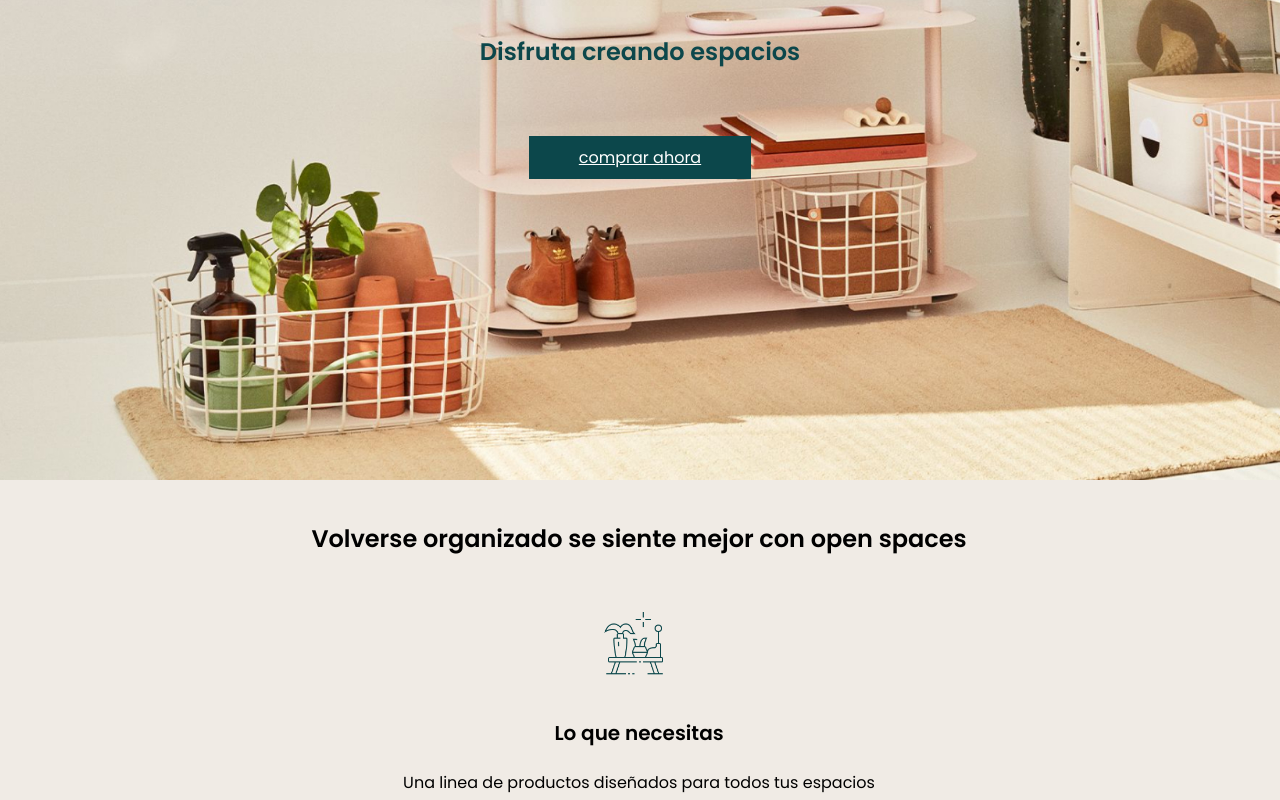
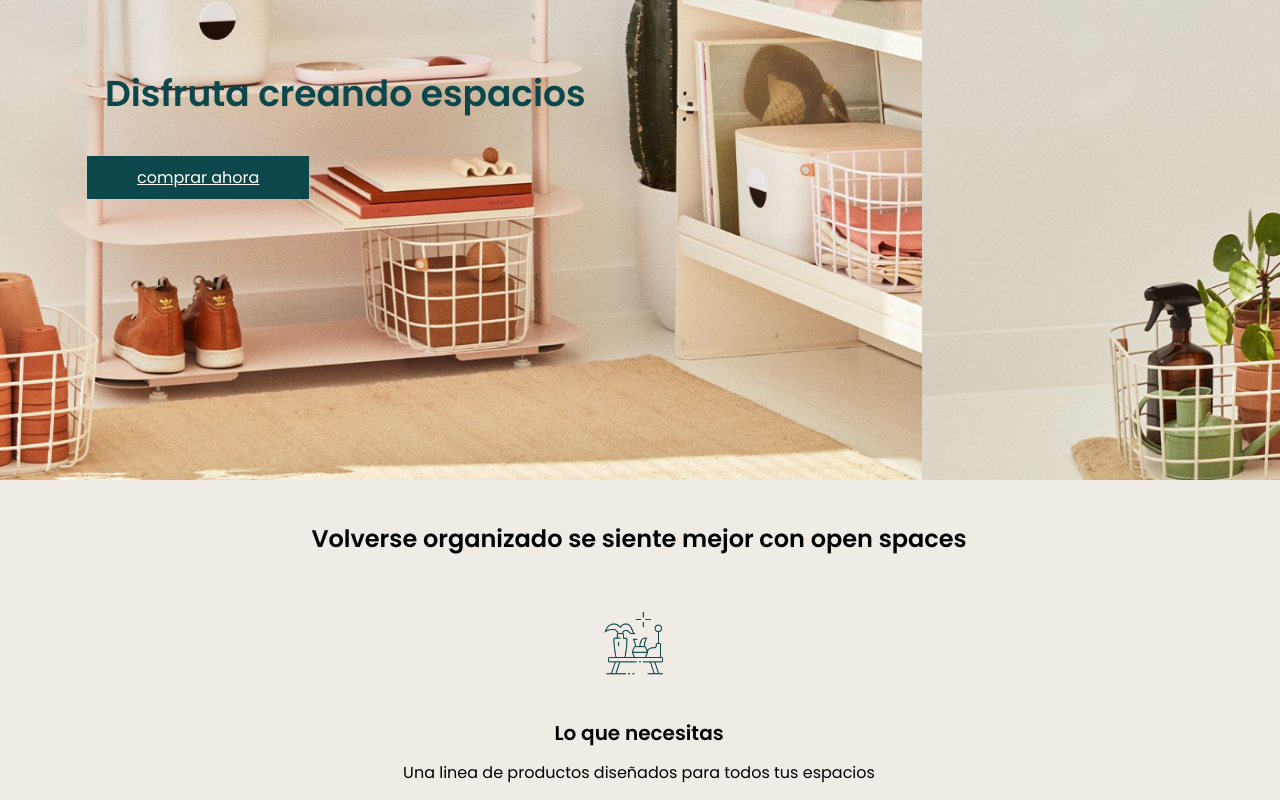
Before and after one commit to Adalab/modulo-1-evaluacion-final-LorenaGomezPerez, a website: page src/html/index.html in a window 1280 px wide. Shown: the part 320-1120 px from the top of the page. Drawn offline with nearby package versions, Linux system fonts and the light colour scheme; files that its build step writes are made by us from their sources; files whose address does not match are found by name.

Commit message:
tablet version

```diff
--- a/src/html/partials/main-1.html
+++ b/src/html/partials/main-1.html
@@ -1,13 +1,16 @@
+
 <section class="shopping">
   <h2 class="title">Volverse organizado se siente mejor con open spaces</h2>
+
+  <div class="">
   <article class="article">
     <img src="./assets/images/icon_1.png" alt="plants" class="icon" />
     <h3 class="title-2">Lo que necesitas</h3>
     <p class="paragraphs-1">
       Una linea de productos diseñados para todos tus espacios
     </p>
-  </article class="article">
-  <article>
+  </article>
+  <article class="article">
     <img src="./assets/images/icon_2.png" alt="paperbag" class="icon" />
     <h3 class="title-2">Materias primas sustentables</h3>
     <p class="paragraph-1">
@@ -20,5 +23,6 @@
     <p class="paragraphs-1">
       Soporte y asesoramiento para ayudate con tu objetivo
     </p>
+  </div>
   </article>
 </section>
--- a/src/scss/layout/_footer.scss
+++ b/src/scss/layout/_footer.scss
@@ -42,4 +42,5 @@
   justify-content: flex-end;
 }
 
-/*dar padding top a los titulos de cada lista para separarlos*/
+@media all and (min-width: 900px) {
+}
--- a/src/scss/layout/_header.scss
+++ b/src/scss/layout/_header.scss
@@ -44,3 +44,23 @@
   align-items: center;
   transform: translateY(139px);
 }
+
+@media all and (min-width: 900px) {
+  .header {
+    background-position-y: 50px;
+    background-position-x: -428px;
+  }
+  .section {
+    align-items: flex-start;
+    margin: 117px 150px 28px 37px;
+  }
+  .spaces {
+    font-size: 2.25rem;
+    margin: 5px 153px 24px 18px;
+    padding: 10px 150px 20px 50px;
+  }
+
+  .button {
+    margin: 16px 78px 20px 50px;
+  }
+}
--- a/src/scss/layout/_main-1.scss
+++ b/src/scss/layout/_main-1.scss
@@ -27,3 +27,20 @@
   margin: 15px 0 15px 0;
   color: $green-grey;
 }
+
+@media all and (min-width: 900px) {
+  .p {
+    display: grid;
+    grid-template-columns: 1fr 1fr 1fr;
+  }
+
+  .paragraphs-1 {
+    padding: 0;
+  }
+
+  .bathroom {
+    height: 474px;
+    background-position-x: -3px;
+    background-position-y: -115px;
+  }
+}
```
